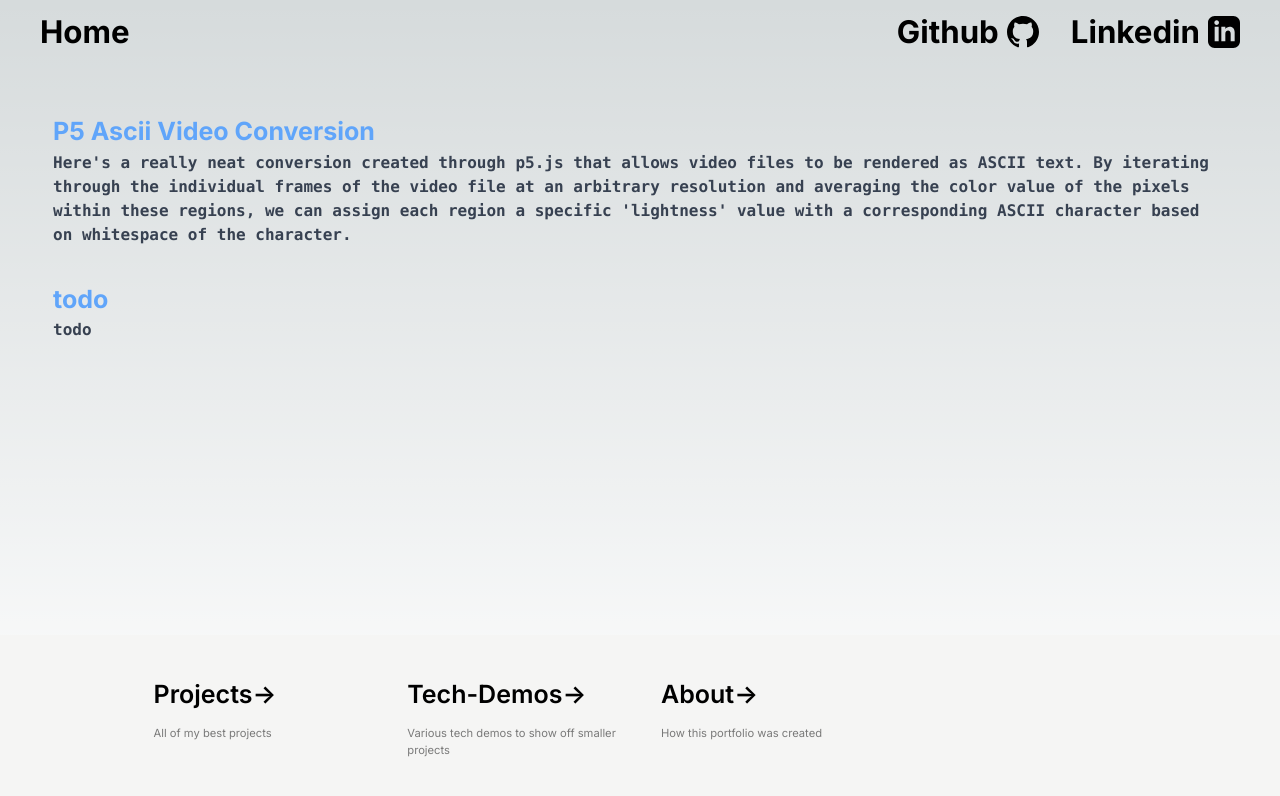
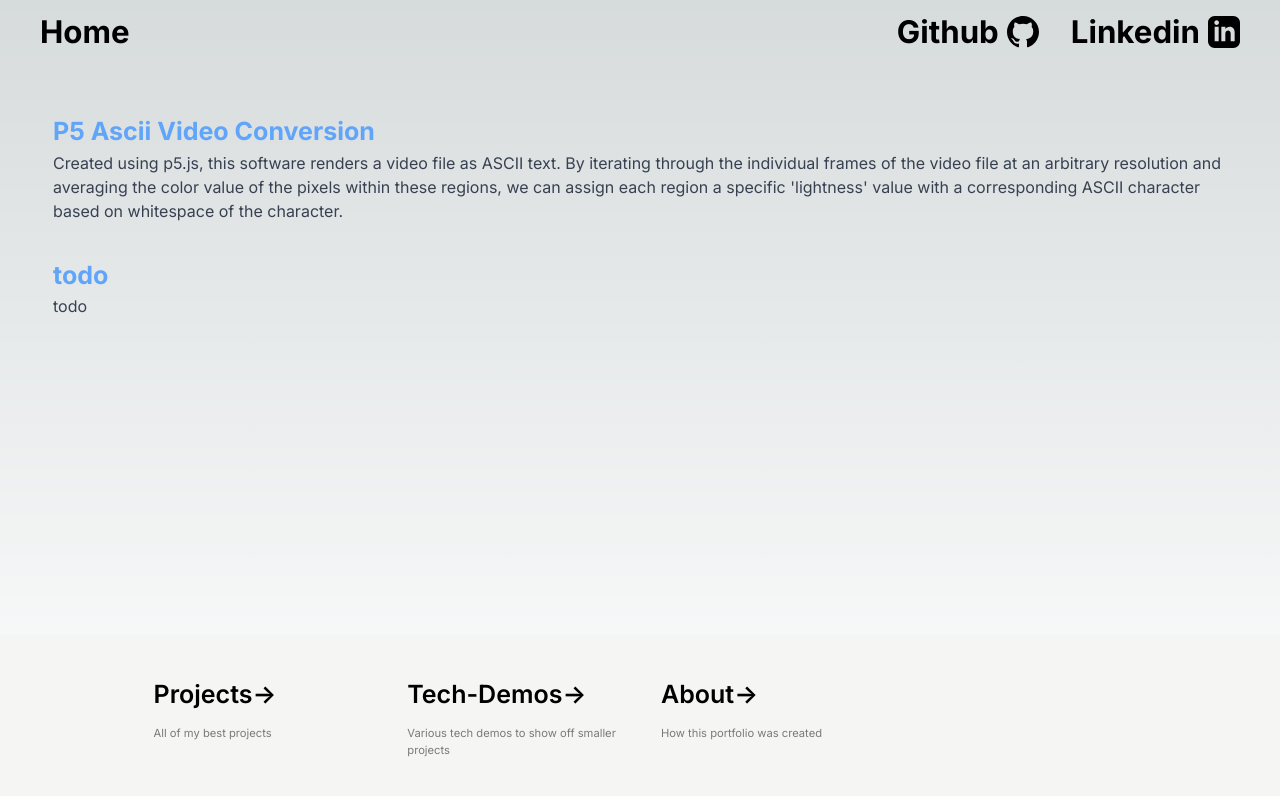
Before and after one commit to sollambert/next-portfolio, a Next.js app: page /demos in a window 1280 px wide. Shown: the top 796 px of the page. Built offline with nearby package versions, Linux system fonts and the light colour scheme; what tailwindcss-animation-delay would draw is missing.

Commit message:
formatting updates and content changes

```diff
--- a/app/about/page.tsx
+++ b/app/about/page.tsx
@@ -4,7 +4,7 @@ export default function AboutPage() {
             <h1 className="text-2xl text-blue-400 font-bold">
                 About
             </h1>
-            <pre className="text-base text-gray-700 dark:text-gray-300" style={{ whiteSpace: "pre-wrap" }}>
+            <p className="text-base text-gray-700 dark:text-gray-300" style={{ whiteSpace: "pre-wrap" }}>
 {`This page was honestly a huge undertaking, rivaling some of my projects detailed within the site.
 
 Built on Next.js, I've created this application to act as an easy-to-use directory of all of my projects and exhibition of my various programming adventures.
@@ -17,7 +17,7 @@ With the reverse proxy in place, I have dockerized all of my applications/requir
 
 Due to the nature of the hosted environment, SSL had to be manually configured to ensure encrypted traffic between users and the server. This could have been avoided if going with an application hosting environment such as heroku, gcp, azure, or aws but honestly it was just cheaper to do it myself if I was going to be hosting multiple applications.
 I hope you've enjoyed checking out my site, I'll be regularly updating it as I create new projects and delve deeper into new technologies.`}
-            </pre>
+            </p>
         </div>
     )
 }
--- a/app/demos/page.tsx
+++ b/app/demos/page.tsx
@@ -34,9 +34,9 @@ export default async function DemosPage() {
             {data && data.map((project, index) => {
                 return (
                     <ProjectLink key={index} name={project.name} displayName={project.displayName} directory="demos">
-                        <pre className="text-base text-gray-700 dark:text-gray-300" style={{whiteSpace: "pre-wrap"}}>
+                        <p className="text-base font-normal text-gray-700 dark:text-gray-300" style={{whiteSpace: "pre-wrap"}}>
                             {project.description}
-                        </pre>
+                        </p>
                     </ProjectLink>
                 )
             })}
--- a/app/projects/[slug]/page.tsx
+++ b/app/projects/[slug]/page.tsx
@@ -1,7 +1,7 @@
 'use client'
 
 import Readme from "@/components/Readme";
-import CloudQuest from "@/components/ProjectHeaders/CloudQuest";
+import CloudQuest from "@/components/Projects/CloudQuest";
 import { githubUrl, githubRawUrl } from "@/lib/constants";
 import { useState } from "react";
 import Link from "next/link";
--- a/app/projects/page.tsx
+++ b/app/projects/page.tsx
@@ -34,9 +34,9 @@ export default async function ProjectsPage() {
             {data && data.map((project, index) => {
                 return (
                     <ProjectLink key={index} name={project.name} displayName={project.displayName} directory="projects">
-                        <pre className="text-base text-gray-700 dark:text-gray-300" style={{whiteSpace: "pre-wrap"}}>
+                        <p className="text-base font-normal text-gray-700 dark:text-gray-300" style={{whiteSpace: "pre-wrap"}}>
                             {project.description}
-                        </pre>
+                        </p>
                     </ProjectLink>
                 )
             })}
--- a/components/Demos/P5VideoConverter.tsx
+++ b/components/Demos/P5VideoConverter.tsx
@@ -19,6 +19,7 @@ export default function P5VideoConverter() {
             video.autoplay();
             video.loop();
             video.size(170, 96)
+            // video.style("width: fit-content(100em); height: fit-content(100em)");
             video.volume(0);
         }
 
@@ -33,7 +34,6 @@ export default function P5VideoConverter() {
                     const g = video.pixels[pixelIndex + 1];
                     const b = video.pixels[pixelIndex + 2];
                     const avg = ((r + g + b) / 3);
-                    // console.log(`${r} ${g} ${b}`)
                     const charIndex = p5.floor(p5.map(avg, 0, 255, 0, density.length));
                     const c = density.charAt(charIndex);
                     newLine += c;
@@ -68,7 +68,7 @@ export default function P5VideoConverter() {
             {window != undefined &&
                 <ReactP5Wrapper sketch={sketch} />
             }
-            <pre id="ascii-pre" className="xs: text-xxs sm:text-xs lg:text-sm xl:text-base"  style={{lineHeight: ".5em"}}>
+            <pre id="ascii-pre" className="text-xxxs sm:text-xxs lg:text-xs xl:text-sm"  style={{lineHeight: ".5em"}}>
             </pre>
         </div>
     )
--- a/components/ProjectHeaders/CloudQuest.tsx
+++ b/components/Projects/CloudQuest.tsx
@@ -23,7 +23,7 @@ export default function CloudQuest() {
                     rel="noopener noreferrer"
                 >
                     <button className="bg-white hover:bg-gray-100 text-gray-800 font-semibold py-2 px-4 border border-gray-400 rounded shadow mt-2">
-                        Live Deployment
+                        {`Live Deployment (desktop only)`}
                     </button>
                 </Link>
             </div>
--- a/json/demos.json
+++ b/json/demos.json
@@ -2,7 +2,7 @@
     {
         "name": "p5-ascii",
         "displayName": "P5 Ascii Video Conversion",
-        "description": "Here's a really neat conversion created through p5.js that allows video files to be rendered as ASCII text. By iterating through the individual frames of the video file at an arbitrary resolution and averaging the color value of the pixels within these regions, we can assign each region a specific 'lightness' value with a corresponding ASCII character based on whitespace of the character."
+        "description": "Created using p5.js, this software renders a video file as ASCII text. By iterating through the individual frames of the video file at an arbitrary resolution and averaging the color value of the pixels within these regions, we can assign each region a specific 'lightness' value with a corresponding ASCII character based on whitespace of the character."
     },
     {
         "name": "todo",
--- a/json/projects.json
+++ b/json/projects.json
@@ -12,6 +12,6 @@
     {
         "name": "dnd-buddy",
         "displayName": "D&D Buddy",
-        "description": "A helpful tool for any dungeon master, D&D Buddy allows users to organize campaigns, create encounters, manage player characters, access the DnD 5E SRD Api in an easy to navigate manner, and connect to ChatGPT to help generate flavor text for NPCs and descriptions for other world objects.\nThis project has two separate versions, one for a cloud hosted version with authentication and multi-user configurations and one that can be installed as a local desktop application utilizing Rust's Tauri framework."
+        "description": "A helpful tool for any dungeon master, D&D Buddy allows users to organize campaigns, create encounters, manage player characters, access the DnD 5E SRD Api in an easy to navigate manner, and connect to ChatGPT to help generate flavor text for NPCs and descriptions for other world objects.\nThis project has two separate versions, one for a cloud hosted environment with authentication and multi-user configurations and one that can be installed as a local desktop application utilizing Rust's Tauri framework."
     }
 ]
--- a/tailwind.config.js
+++ b/tailwind.config.js
@@ -7,6 +7,7 @@ module.exports = {
   ],
   theme: {
     fontSize: {
+      xxxs: '0.2rem',
       xxs: '0.3rem',
       xs: '0.5rem',
       sm: '0.7rem',
```
